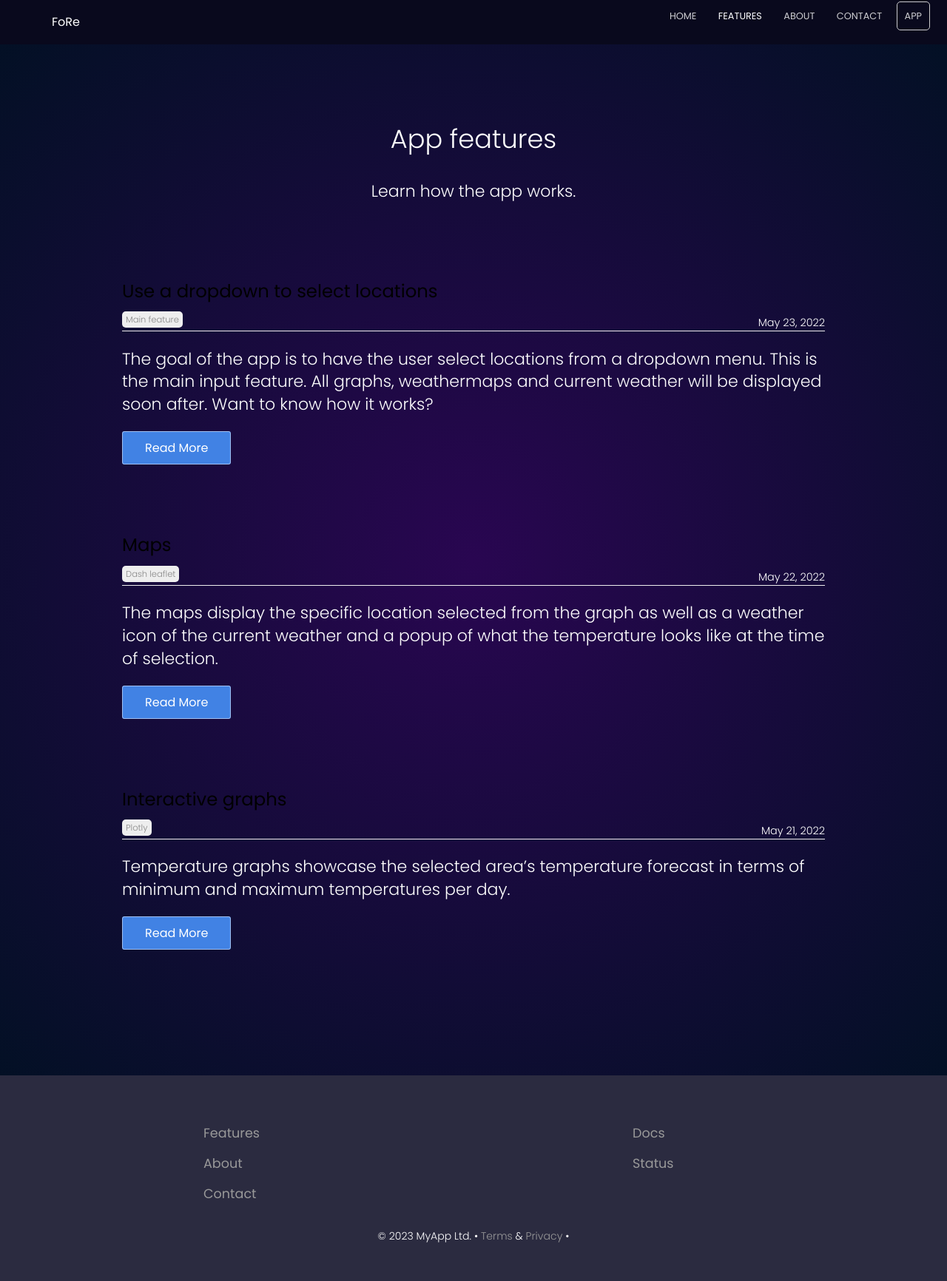
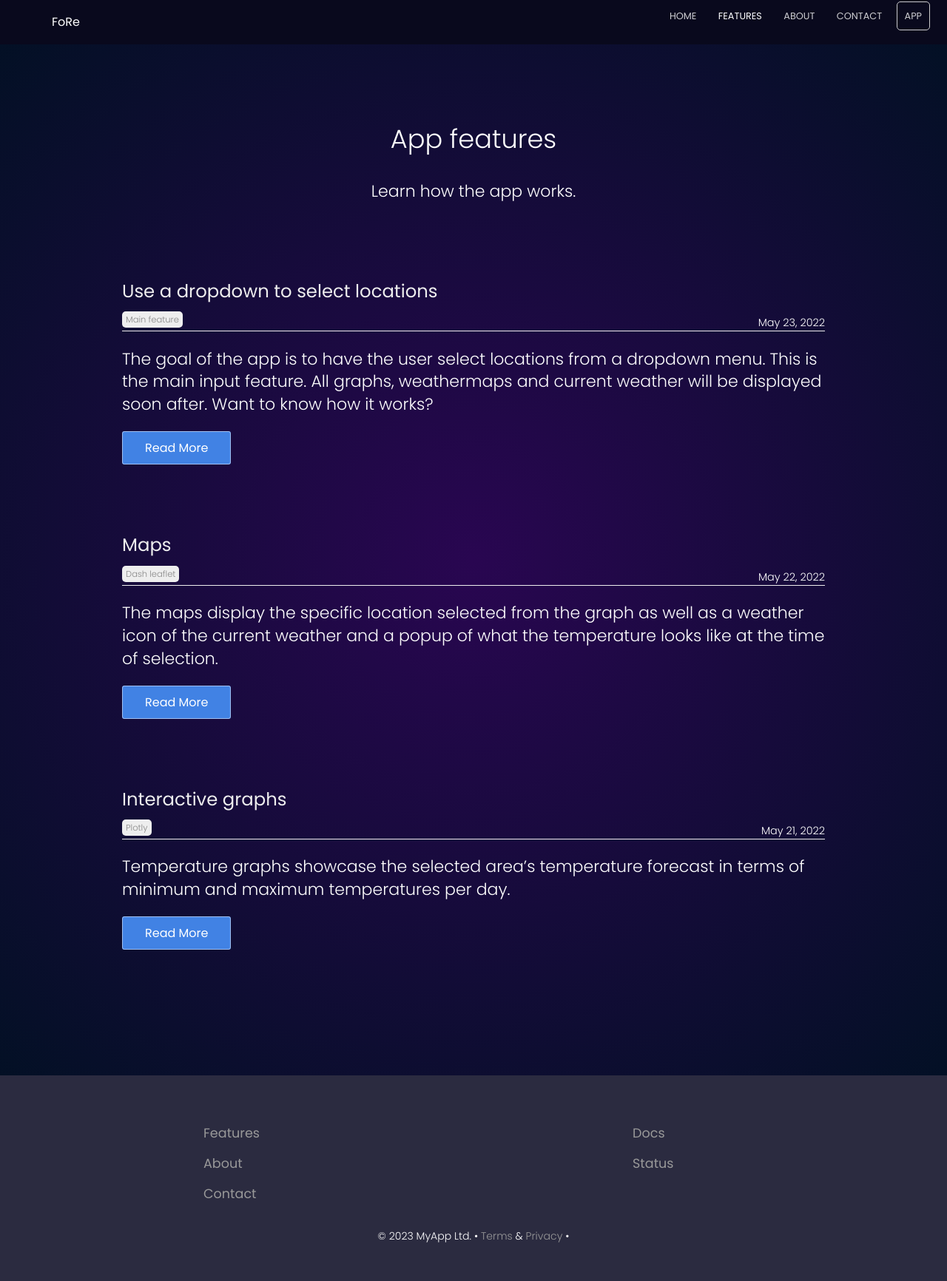
Before and after one commit to Her-o1/my_landing_page, a Jekyll site: the page built from blog/index.html, in a window 1280 px wide. Shown: the whole page at 74% size. Built offline with Jekyll 4.4.1, drawn with Linux system fonts in a browser that asks for light colours; the list of posts is cut into pages by our own code.

Commit message:
Update blog.scss

```diff
--- a/_sass/blog.scss
+++ b/_sass/blog.scss
@@ -27,7 +27,7 @@
 	h3 {
 		margin: 0;
 		a {
-			color: #000;
+			color: #eee;
 			text-decoration: none;
 			font-weight: normal;
 			font-size: 1.3em;
```
